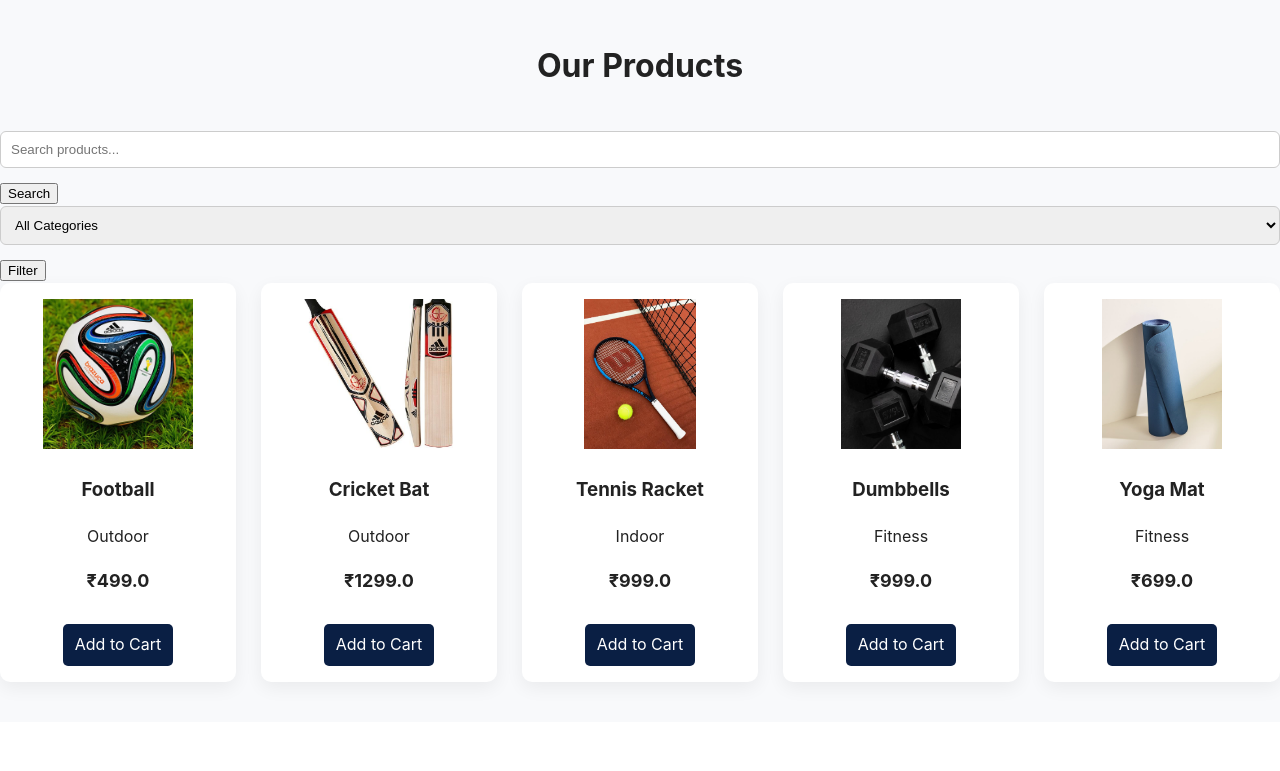
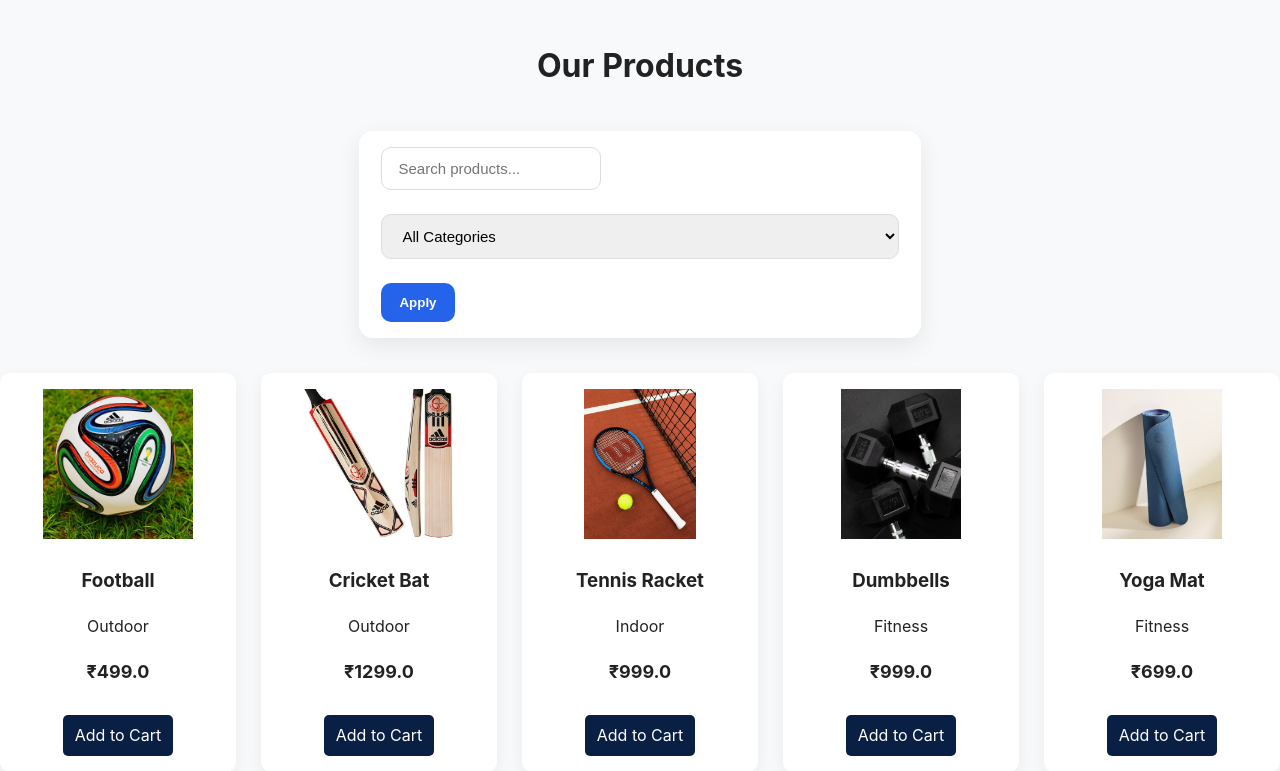
Before and after one commit to MohitKutty/sports-store, a Flask app: page /products in a window 1280 px wide. Shown: the part 110-881 px from the top of the page. Before the commit the page ends 800 px from the top, so only its background shows below. Run offline with Flask 3, Linux system fonts and the light colour scheme; data comes from the database, SQL or seed files in the repository.

Commit message:
Updated products page UI with minimal seatch & filter design

```diff
--- a/static/style.css
+++ b/static/style.css
@@ -439,3 +439,119 @@ input:focus {
 .admin-grid.admin-product:nth-child(8) { animation-delay: 0.40s; }
 .admin-grid.admin-product:nth-child(9) { animation-delay: 0.45s; }
 .admin-grid.admin-product:nth-child(10) { animation-delay: 0.50s; }
+
+/* FILTER BAR */
+.filter-bar {
+    width: 100%;
+    display: flex;
+    justify-content: center;
+    margin: 20px 0 30px;
+}
+
+.filter-form {
+    display: flex;
+    gap: 12px;
+    background: white;
+    padding: 14px 20px;
+    border-radius: 10px;
+    box-shadow: 0 4p 12px rgba(0, 0, 0, 0.06);
+    align-items: center;
+    flex-wrap: wrap;
+}
+
+.filter-input {
+    padding: 10px 14px;
+    border: 1px solid #ccc;
+    border-radius: 8px;
+    width: 220px;
+    font-size: 15px;
+}
+
+.filter-select {
+    padding: 10px 14px;
+    border: 1px solid #ccc;
+    border-radius: 8px;
+    font-size: 15px;
+}
+
+.filter-btn {
+    background: #2563eb;
+    color: white;
+    padding: 10px 16px;
+    border-radius: 8px;
+    border: none;
+    cursor: pointer;
+    font-weight: 500;
+}
+
+.reset-btn:hover {
+    background: #e5e7eb;
+}
+
+/* PREMIUM FILTER BAR */
+.filter-bar.premium {
+    display: flex;
+    justify-content: center;
+    margin: 25px 0 35px;
+}
+
+.premium form {
+    background: white;
+    padding: 16px 22px;
+    border-radius: 14px;
+    box-shadow: 0 8px 25px rgba(0, 0, 0, 0.08);
+    display: flex;
+    gap: 12px;
+    flex-wrap: wrap;
+    align-items: center;
+    transition: transform 0.25s ease, box-shadow 0.25s ease;
+}
+
+.premium-form:hover {
+    transform: translateY(-2px);
+    box-shadow: 0 12px 28px rgba(0, 0, 0, 0.12);
+}
+
+.premium-input,
+.premium-select {
+   padding: 12px 16px;
+   border-radius: 10px;
+   border: 1px solid #ddd;
+   font-size: 15px;
+   min-width: 200px;
+   transition: all 0.25s ease;
+}
+
+.premium-input:focus,
+.premium-select:focus {
+    border-color: #2563eb;
+    box-shadow: 0 0 8px rgba(37, 99, 235, 0.25);
+}
+
+.premium-btn {
+    background: #2563eb;
+    color: white;
+    padding: 12px 18px;
+    border-radius: 10px;
+    border: none;
+    cursor: pointer;
+    font-weight: 600;
+    transition: background 0.25s ease;
+}
+
+.premium-btn:hover {
+    background: #1e40af;
+}
+
+.premium-reset {
+    background: #f3f4f6;
+    padding: 12px 18px;
+    border-radius: 10px;
+    color: #111;
+    text-decoration: none;
+    font-weight: 500;
+}
+
+.premium-reset:hover {
+    background: #e5e7eb;
+}
--- a/templates/products.html
+++ b/templates/products.html
@@ -18,27 +18,33 @@
 
 <h1 class="page-title">Our Products</h1>
 
-<form method="GET" action="/products" class="search-form">
+<div class="filter-bar premium">
+
+<form method="GET" class="search-form premium-form">
+
    <input
     type="text"
-    name="search"
+    name="q"
+    value="{{ query }}"
     placeholder="Search products..."
-    value="{{ query }}"
-    >
-    <button type="submit">Search</button>
-</form>
+    class="filter-input premium-input"
+   >
 
-<form method="GET" action="/products" class="filter-form">
-   <select name="category">
+   <select name="category" class="filter-select premium-select">
        <option value="">All Categories</option>
        <option value="Outdoor" {% if category == "Outdoor" %}selected{% endif %}>Outdoor</option>
        <option value="Indoor" {% if category == "Indoor" %}selected{% endif %}>Indoor</option>
        <option value="Fitness" {% if category == "Fitness" %}selected{% endif %}>Fitness</option>
    </select>
 
-   <input type="hidden" name="q" value="{{ query }}">
-   <button type="submit">Filter</button>
+   <button type="submit" class="filter-btn premium-btn">Apply</button>
+
+   {% if query or category %}
+   <a href="/products" class="reset-btn premium-reset">Reset</a>
+   {% endif %}
 </form>
+
+</div>
 
 <div class="product-grid">
 
```
Also changed, not shown: templates/cart.html (+4 -4 lines).
